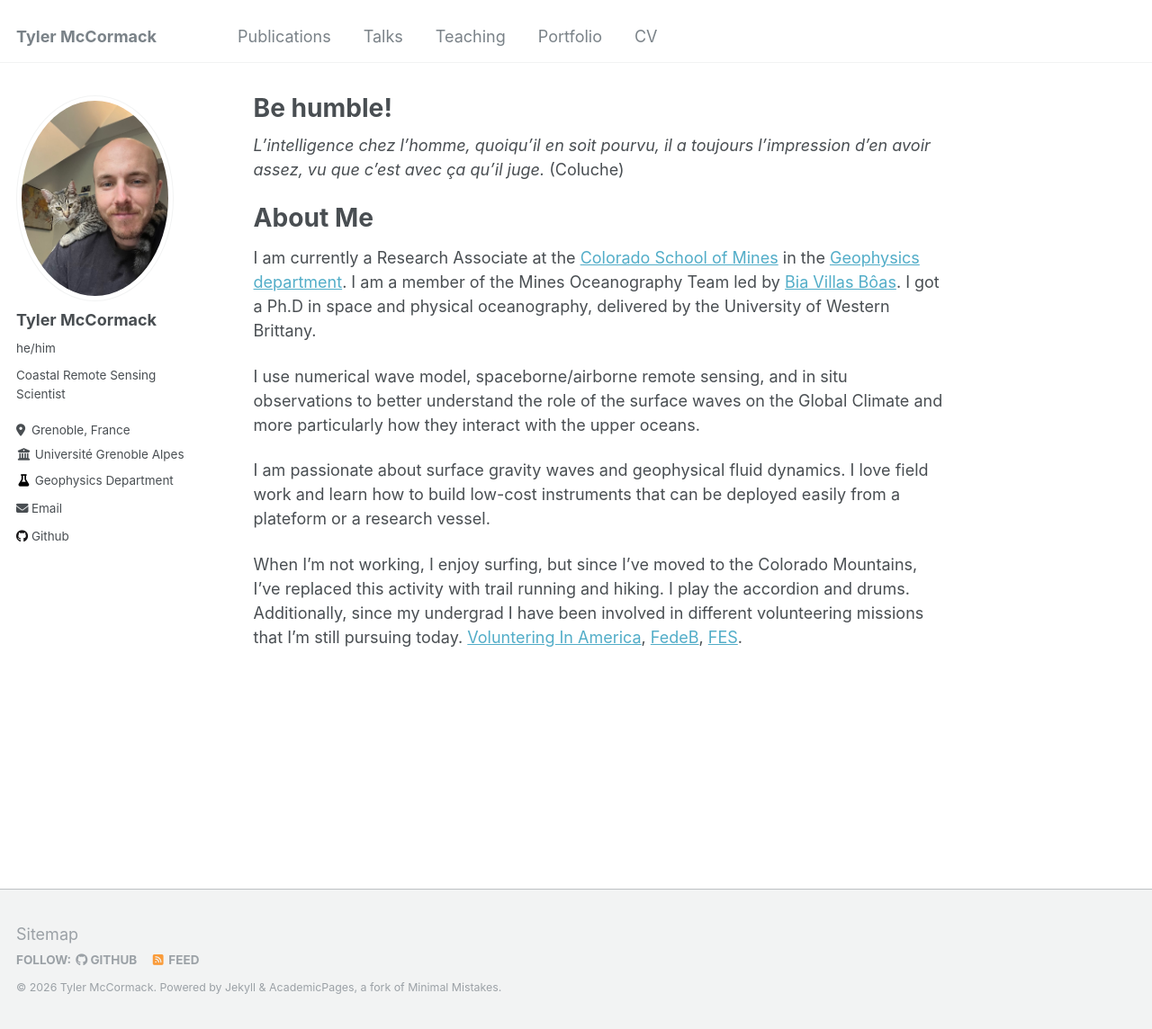
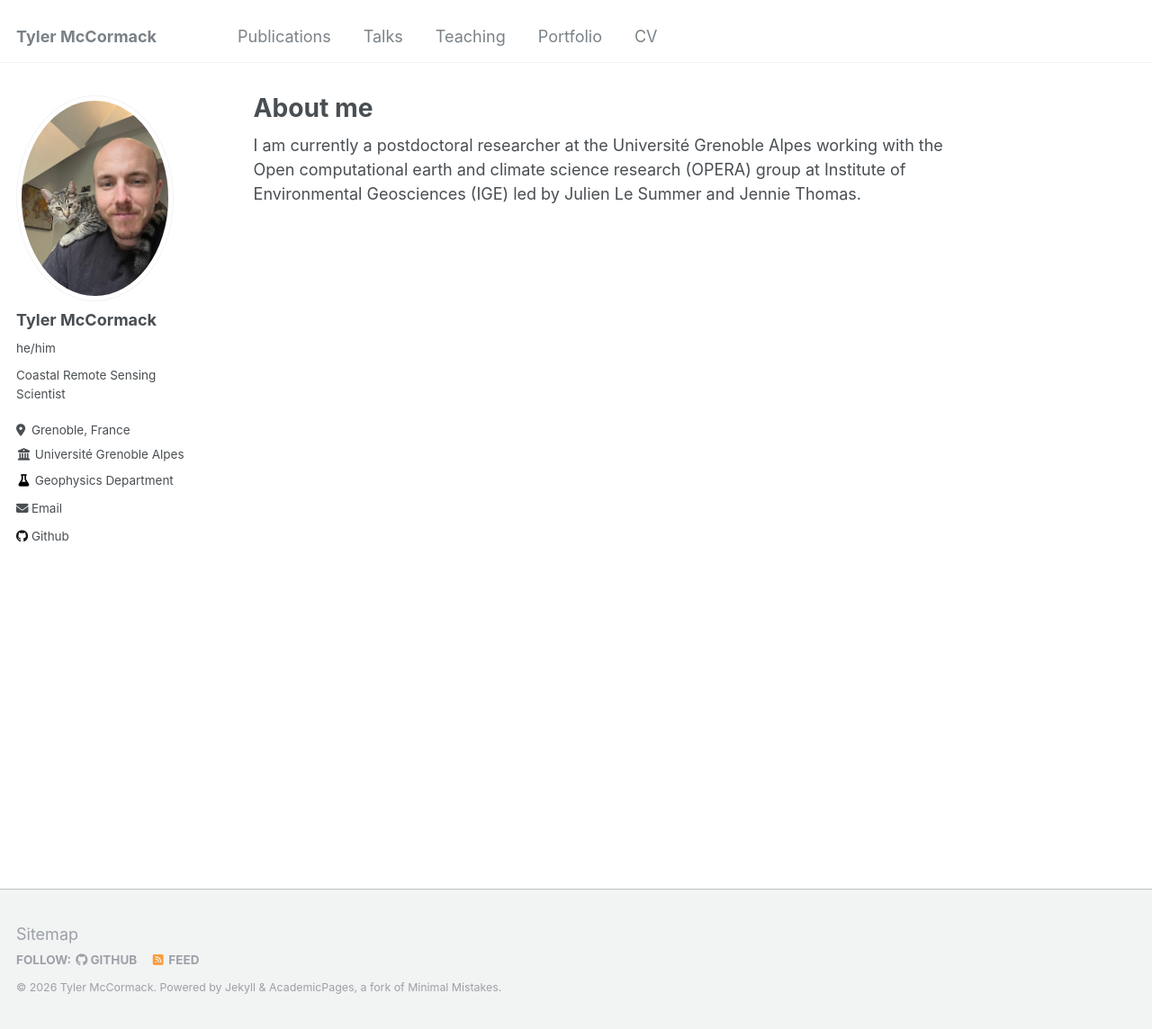
Before and after one commit to tylermccormack-research/tylermccormack-research.github.io, a Jekyll site: the page built from _pages/about.md, in a window 1280 px wide and 1144 px high. Shown: the whole window at 90% size. Built offline with Jekyll 4.4.1, drawn with Linux system fonts in a browser that asks for light colours.

Commit message:
Update about.md

```diff
--- a/_pages/about.md
+++ b/_pages/about.md
@@ -1,20 +1,10 @@
 ---
 permalink: /
-title: "Be humble!"
+title: "About me"
 author_profile: true
 redirect_from:
   - /about/
   - /about.html
 ---
 
-*L'intelligence chez l'homme, quoiqu'il en soit pourvu, il a toujours l'impression d'en avoir assez, vu que c'est avec ça qu'il juge.* (Coluche)
-
-About Me
-======
-I am currently a Research Associate at the [Colorado School of Mines](https://www.mines.edu) in the [Geophysics department](https://geophysics.mines.edu). I am a member of the Mines Oceanography Team led by [Bia Villas Bôas](https://biavillasboas.github.io). I got a Ph.D in space and physical oceanography, delivered by the University of Western Brittany.
-
-I use numerical wave model, spaceborne/airborne remote sensing, and in situ observations to better understand the role of the surface waves on the Global Climate and more particularly how they interact with the upper oceans.
-
-I am passionate about surface gravity waves and geophysical fluid dynamics. I love field work and learn how to build low-cost instruments that can be deployed easily from a plateform or a research vessel.
-
-When I'm not working, I enjoy surfing, but since I've moved to the Colorado Mountains, I've replaced this activity with trail running and hiking. I play the accordion and drums. Additionally, since my undergrad I have been involved in different volunteering missions that I'm still pursuing today. [Voluntering In America](https://www.voacolorado.org), [FedeB](https://fedeb.net/new-agorae/), [FES](http://femmes-en-sciences.fr).
+I am currently a postdoctoral researcher at the Université Grenoble Alpes working with the Open computational earth and climate science research (OPERA) group at Institute of Environmental Geosciences (IGE) led by Julien Le Summer and Jennie Thomas.
```
